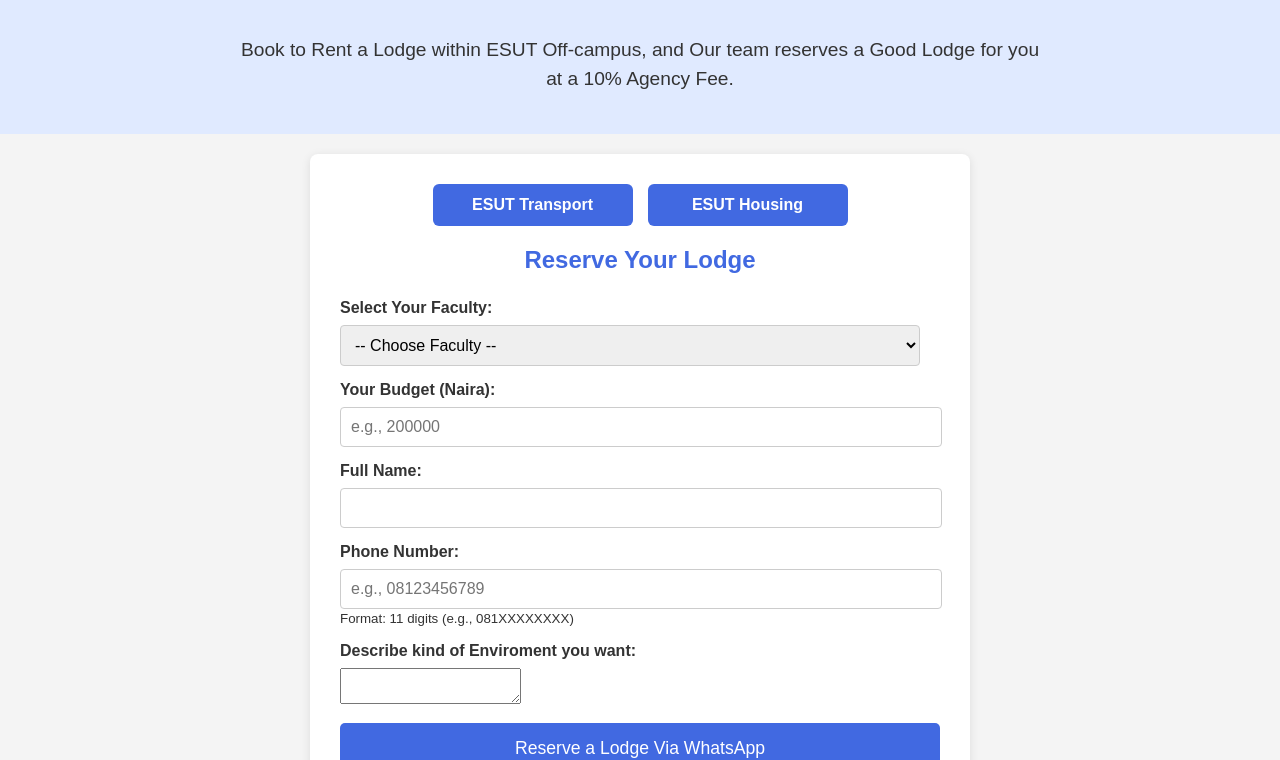
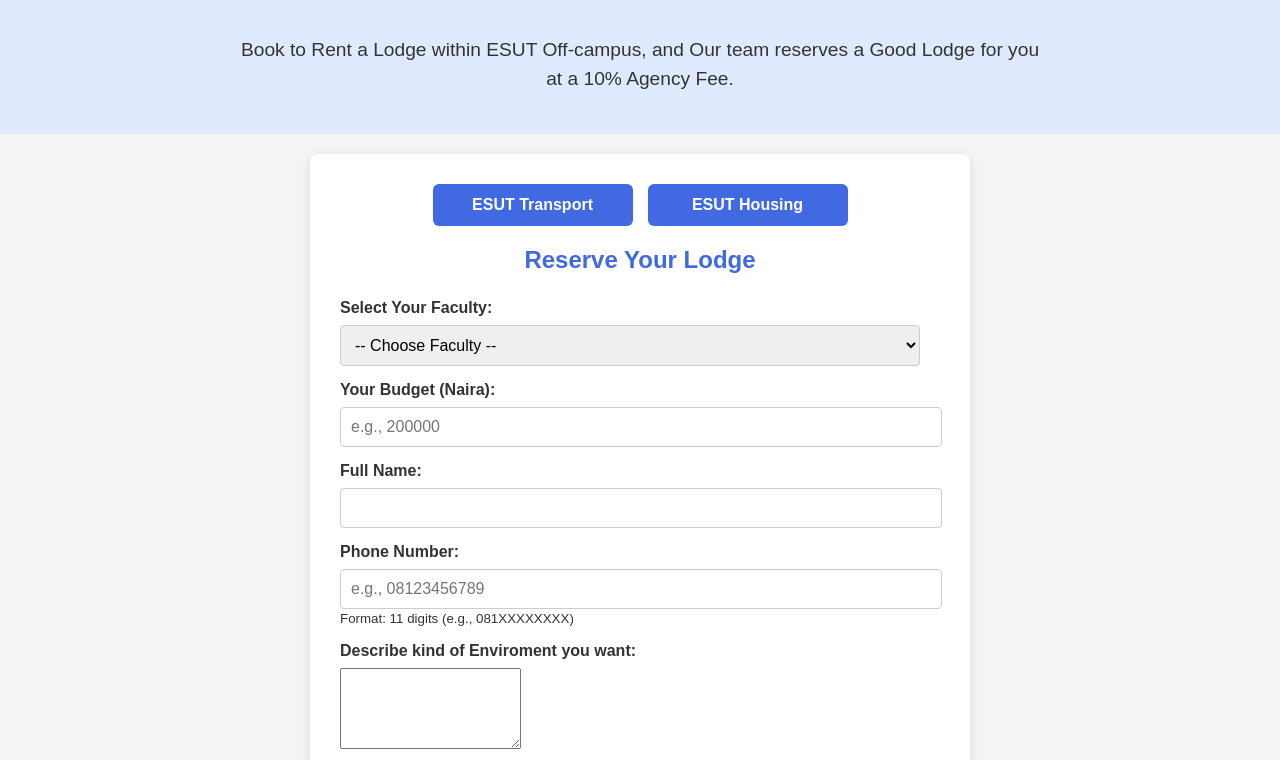
Before and after one commit to SIR-tech535/esuthousing, a plain HTML site: page index.html in a window 1280 px wide. Shown: the part 72-832 px from the top of the page. Drawn offline with Linux system fonts and the light colour scheme.

Commit message:
Update index.html

```diff
--- a/index.html
+++ b/index.html
@@ -350,7 +350,7 @@ button#reserve-button:hover {
 
                  <div class="form-group">
                     <label for="enviro">Describe kind of Enviroment you want:</label>
-                    <textarea id="enviro" name="enviro" required>  </textarea>
+                    <textarea id="enviro" rows="5" cols="20" name="enviro" required>  </textarea>
                 </div>
 
                 <button type="submit" id="reserve-button">Reserve a Lodge Via WhatsApp</button>
```
